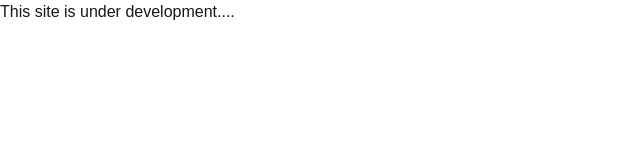
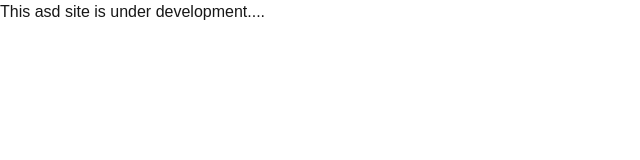
Before and after one commit to salman24823/mujeeb-ecommerce, a Next.js app: page / in a window 1280 px wide. Shown: the top 160 px of the page, without its empty margins (0-640 px from the left). Built offline with nearby package versions, Linux system fonts and the light colour scheme.

Commit message:
Update page.jsx

```diff
--- a/src/app/page.jsx
+++ b/src/app/page.jsx
@@ -1,7 +1,7 @@
 export default function Home() {
   return (
     <div>
-      <h1>This site is under development....</h1>
+      <h1>This asd site is under development....</h1>
     </div>
   );
 }
```
